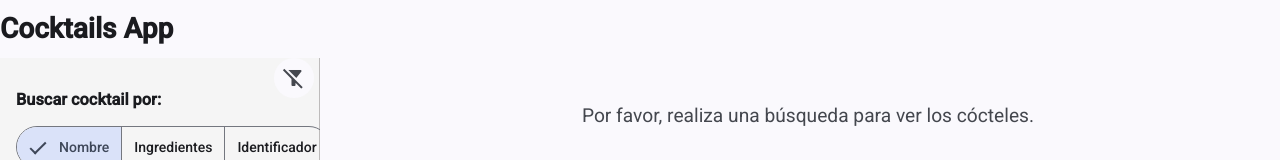
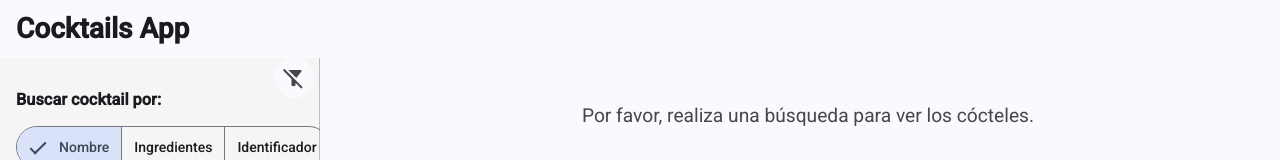
Before and after one commit to NhlDev/coto-cocktails, an Angular app: page /cocktails in a window 1280 px wide. Shown: the top 160 px of the page. Built offline with nearby package versions, Linux system fonts and the light colour scheme.

Commit message:
styles: correcciones menores

```diff
--- a/src/app/app.scss
+++ b/src/app/app.scss
@@ -0,0 +1,3 @@
+header {
+    margin-inline: 1rem;
+}
--- a/src/styles.scss
+++ b/src/styles.scss
@@ -5,6 +5,11 @@
 // Learn more about theming and how to use it for your application's
 // custom components at https://material.angular.dev/guide/theming
 @use '@angular/material' as mat;
+
+:root {
+  --mat-dialog-container-max-width: 90dvw;
+  --mat-dialog-container-min-width: 50dvw;
+}
 
 html {
   @include mat.theme((
@@ -15,6 +20,7 @@ html {
     typography: Roboto,
     density: 0,
   ));
+  overflow: hidden;
 }
 
 body {
```
